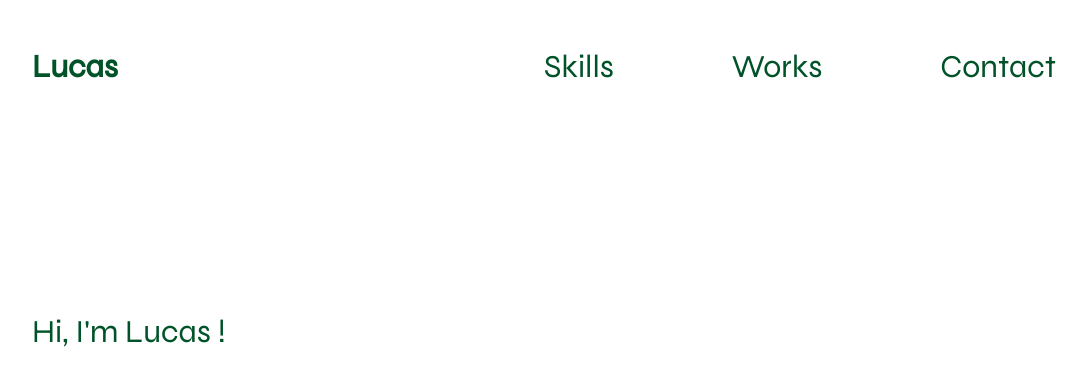
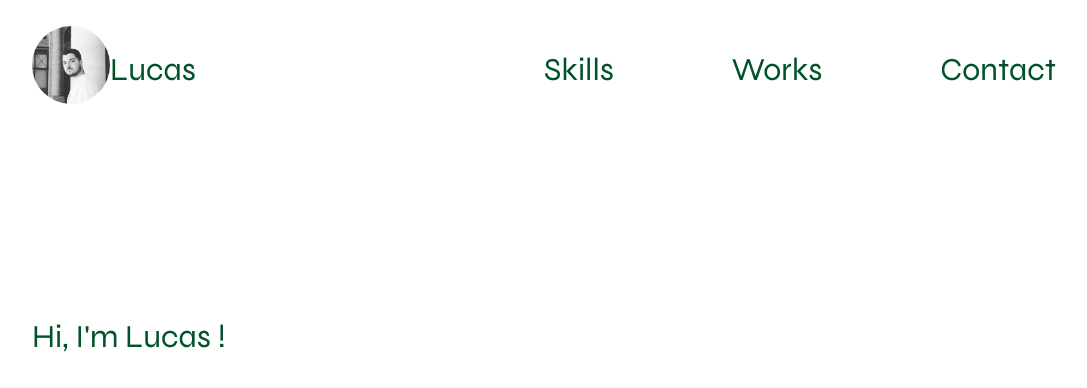
Before and after one commit to lucasvavon/portfolio_v2, a React (Create React App) app: page / in a window 1280 px wide. Shown: the top 388 px of the page, without its empty margins (96-1183 px from the left). Built offline with nearby package versions, Linux system fonts and the light colour scheme.

Commit message:
change logo

```diff
--- a/src/App.js
+++ b/src/App.js
@@ -6,23 +6,31 @@ import Scroll from "./components/Scroll";
 import Skills from "./components/Skills";
 import Works from "./components/Works";
 import Contact from "./components/Contact";
+import Logo from './components/Logo.js'
 
 function App() {
 
-    const Title = styled.h1`
-          font-size: 1em;
+    const Title = styled.div`
+      font-size: 1em;
+      display: flex;
+      flex-direction: row;
+      align-items: center;
+      justify-content: space-between;
         `;
 
     return (
         <>
         <header>
-            <Title> Lucas </Title>
+            <div className={"title"}>
+                <Logo />
+                <Title><div>Lucas</div></Title>
+            </div>
+
             <Navbar />
         </header>
             <div id={"container"}>
                 <Intro /><Skills /><Works /><Contact /><Scroll />
             </div>
-
         </>
     );
 }
--- /dev/null
+++ b/src/components/Logo.js
@@ -0,0 +1,11 @@
+import me from './../me.jpg';
+
+function Logo() {
+    return (
+        <div className={"logo"}>
+            <img className={"me"} src={me} alt="logo" />
+        </div>
+    );
+}
+
+export default Logo
--- a/src/index.css
+++ b/src/index.css
@@ -17,8 +17,6 @@ body {
   color: #005228;
   height: 100%;
 }
-
-
 
 section {
   height: 100vh;
@@ -78,3 +76,20 @@ a {
     cursor: pointer;
   }
 }
+
+.title {
+  width: 16%;
+  display: flex;
+  flex-direction: row;
+  justify-content: space-between;
+  align-items: center;
+}
+
+div.logo {
+  width: 80px;
+}
+
+img.me {
+  width: 100%;
+  border-radius: 100px;
+}
```
Also changed, not shown: src/logo.svg, src/me.jpg (added).
